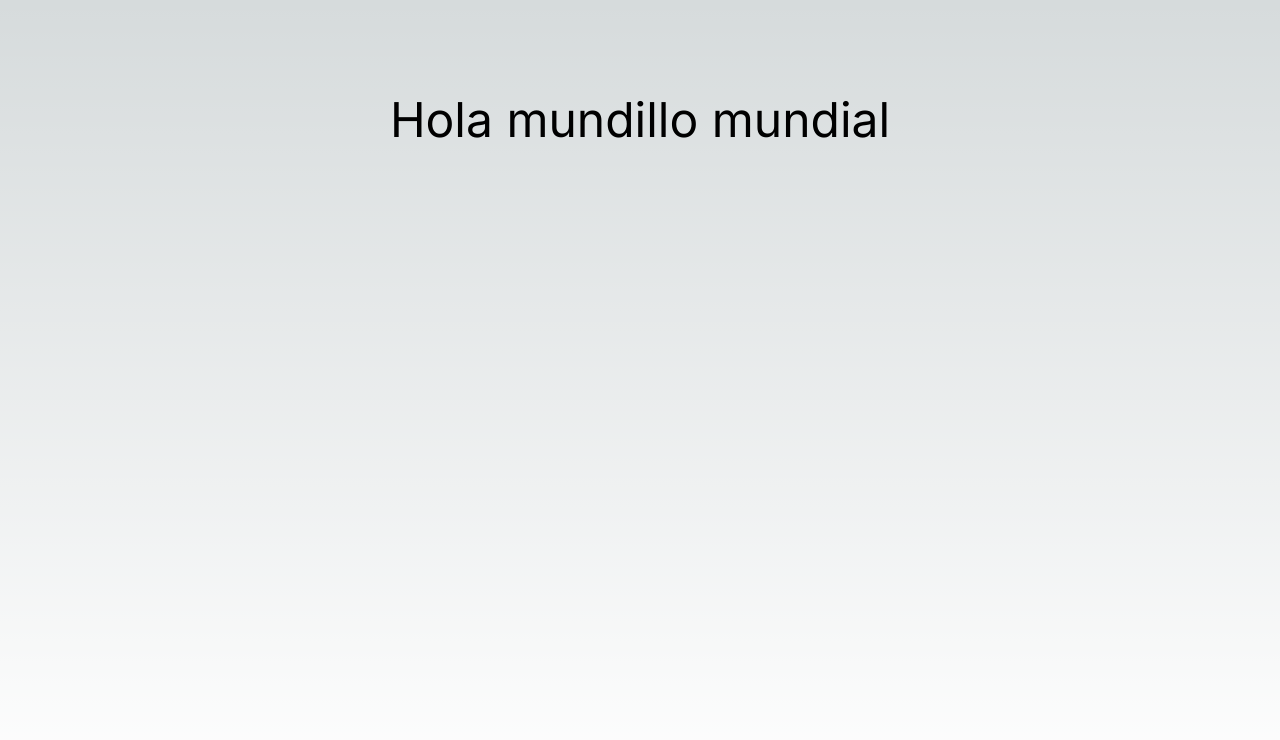
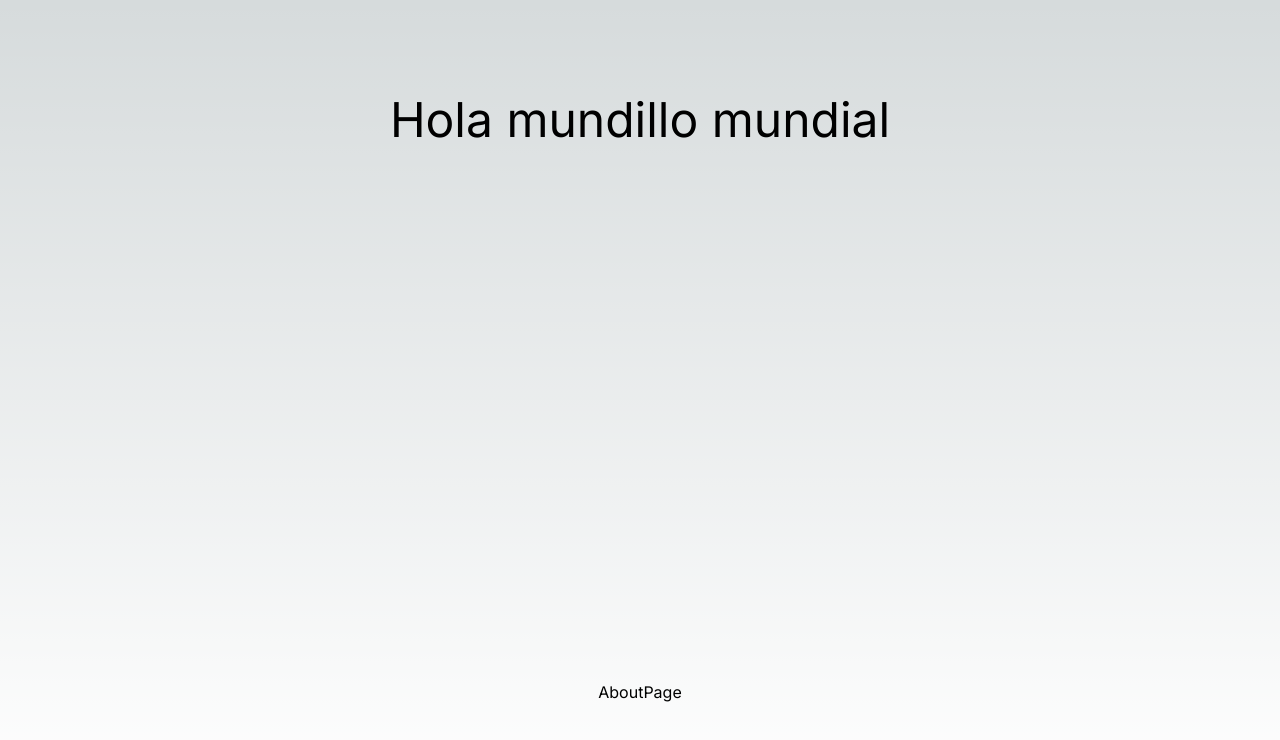
Before and after one commit to jcdelrioe/first-steps, a Next.js app: page / in a window 1280 px wide. Shown: the top 740 px of the page. Built offline with nearby package versions, Linux system fonts and the light colour scheme.

Commit message:
Link to aboutPage

```diff
--- a/app/page.tsx
+++ b/app/page.tsx
@@ -1,9 +1,11 @@
 import Image from "next/image"
+import Link from "next/link"
 
 export default function Home() {
   return (
     <main className="flex min-h-screen flex-col items-center justify-between p-24">
       <span className="text-5xl">Hola mundillo mundial</span>
+      <Link href={"/about"}>AboutPage</Link>
     </main>
   )
 }
```
